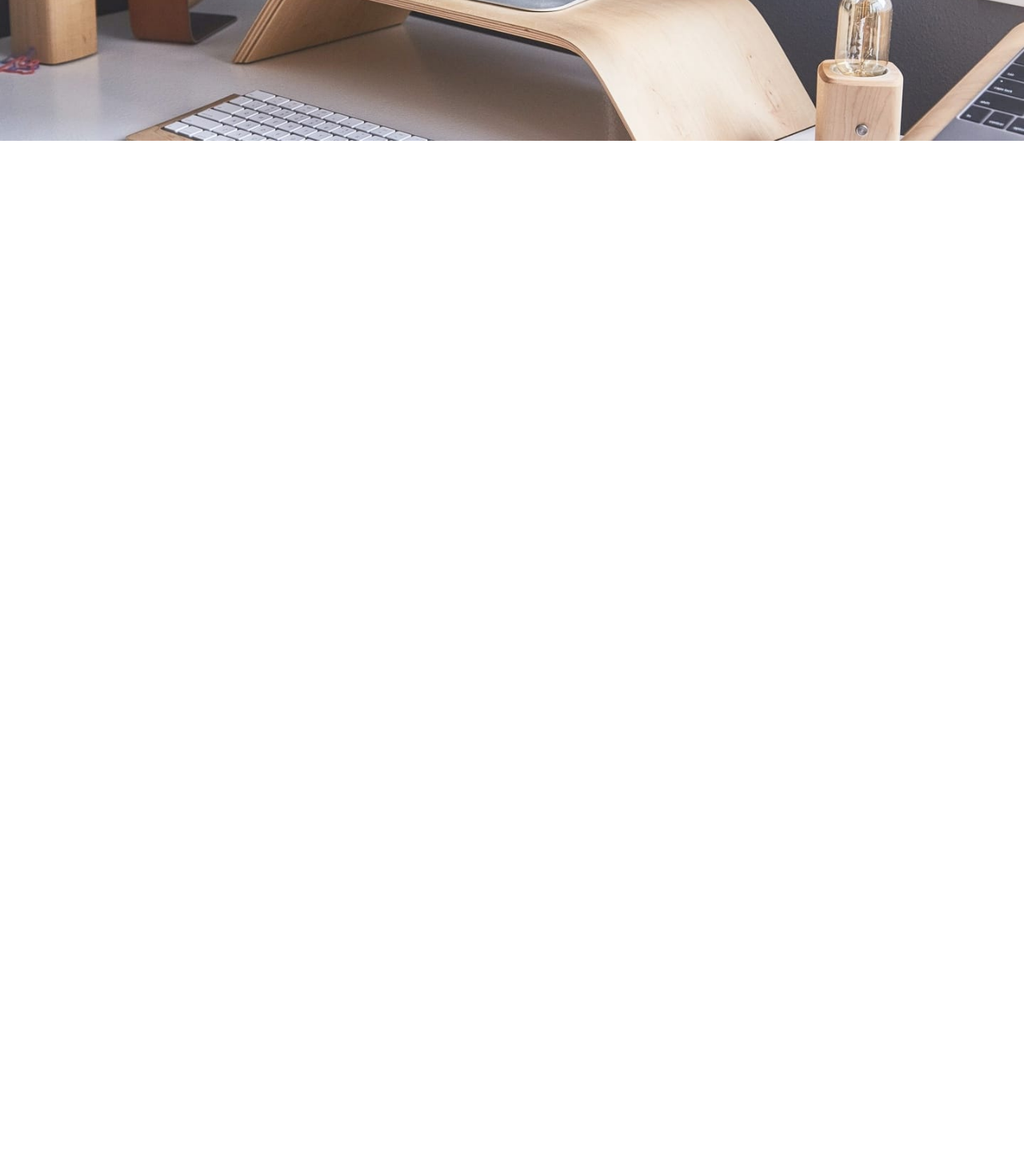
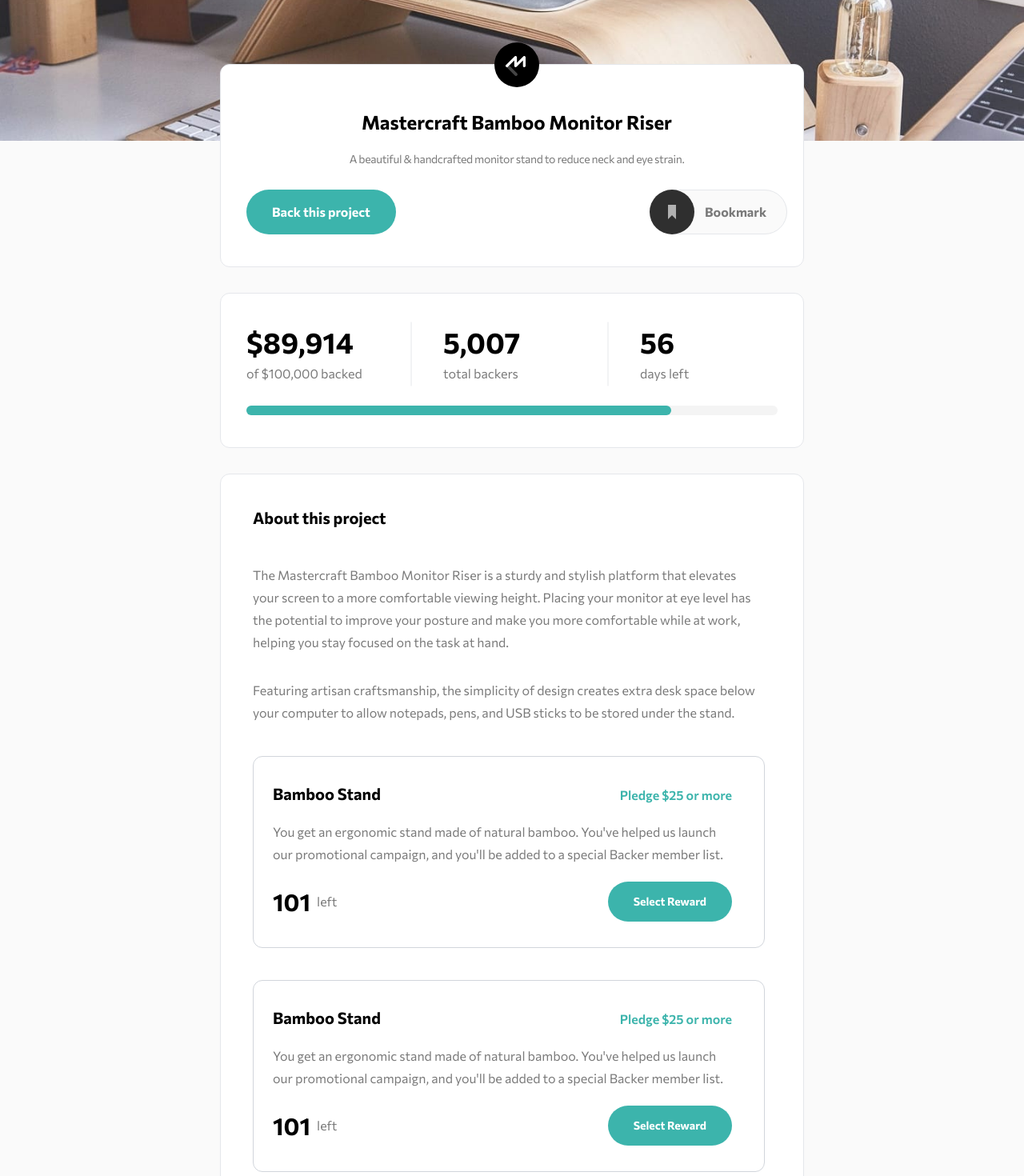
Before and after one commit to Xaxnxdxrxexax/crowdfunding_product_page, a Next.js app: page / in a window 1280 px wide. Shown: the part 180-1650 px from the top of the page at 80% size. Before the commit the page ends 800 px from the top, so only its background shows below. Built offline with nearby package versions, Linux system fonts and the light colour scheme.

Commit message:
initial style done, add logic

```diff
--- a/package.json
+++ b/package.json
@@ -13,6 +13,7 @@
     "next": "^13.5.4",
     "react": "18.2.0",
     "react-dom": "18.2.0",
+    "react-hook-form": "^7.47.0",
     "zod": "^3.22.4"
   },
   "devDependencies": {
--- a/src/app/page.tsx
+++ b/src/app/page.tsx
@@ -5,7 +5,7 @@ import { useState } from "react";
 export default function HomePage() {
   const [isHamburgerOpen, setIsHamburgerOpen] = useState(false);
   return (
-    <main className="">
+    <main className="overflow-hidden bg-[#FAFAFA] pb-5">
       <header className="relative flex items-center">
         <picture className="">
           <source
@@ -20,10 +20,11 @@ export default function HomePage() {
             className="w-full"
           />
         </picture>
+        {/* black overlay */}
         <div
           className={`${
             isHamburgerOpen ? "block" : "hidden"
-          } fixed left-0 top-0 h-screen w-screen bg-gradient-to-b from-[rgba(0,0,0,0.35)] to-[rgba(0,0,0,0.05)]`}
+          } fixed left-0 top-0 z-10 h-screen w-screen bg-gradient-to-b from-[rgba(0,0,0,0.35)] to-[rgba(0,0,0,0.05)]`}
         ></div>
         <nav className="Fm:w-[78%] Fm:ml-40 Fm:mt-11 absolute left-0 top-0 mx-5 mt-8 flex w-[90%] items-center">
           <Image
@@ -31,7 +32,7 @@ export default function HomePage() {
             alt="logo"
             width="128"
             height="20"
-            className=""
+            className={isHamburgerOpen ? "z-10" : ""}
           />
           <Image
             src={
@@ -42,27 +43,159 @@ export default function HomePage() {
             alt="hamburger"
             width={isHamburgerOpen ? "14" : "16"}
             height="15"
-            className="Fm:invisible Fm:absolute Fm:top-0 z-10 ml-auto"
+            className="Fm:invisible Fm:absolute Fm:top-0 z-10 ml-auto mr-2"
             onClick={() => setIsHamburgerOpen(!isHamburgerOpen)}
           />
           {isHamburgerOpen && (
             <div className="absolute top-10 z-10 mx-auto w-full rounded-2xl bg-white">
-              <ul className="mx-auto flex w-[90%] flex-col items-start gap-10 p-6 px-2 text-lg">
+              <ul
+                className="flex flex-col items-start gap-8 pt-6
+               text-lg"
+              >
                 {["About", "Discover", "Get Started"].map((item) => (
-                  <li key={item} className="hover:cursor-pointer">
-                    {item}
-                  </li>
+                  <div key={item} className="w-full border-b-[1px]">
+                    <li className="ml-7 pb-5 font-semibold hover:cursor-pointer">
+                      {item}
+                    </li>
+                  </div>
                 ))}
               </ul>
             </div>
           )}
           <ul className="Fm:visible Fm:static invisible absolute ml-auto flex items-center gap-8 font-medium text-white">
             {["About", "Discover", "Get Started"].map((item) => (
-              <li key={item}>{item}</li>
+              <li key={item} className="hover:cursor-pointer">
+                {item}
+              </li>
             ))}
           </ul>
         </nav>
       </header>
+      <section className="Fm:max-w-[730px] Fm:-translate-y-24 mx-auto flex w-[90%] -translate-y-12 transform flex-col items-center rounded-xl border bg-white pb-10 pl-8 pr-5">
+        <Image
+          src={"/images/logo-mastercraft.svg"}
+          alt="logo mastercraft"
+          width="56"
+          height="56"
+          className="-translate-y-1/2 transform"
+        />
+        <h1 className="text-center text-2xl font-bold">
+          Mastercraft Bamboo Monitor Riser
+        </h1>
+        <h2 className="text-Fm-Dark-gray mt-5 text-center text-sm tracking-tight">
+          A beautiful & handcrafted monitor stand to reduce neck and eye strain.
+        </h2>
+        <div className="mt-7 flex w-full gap-3">
+          <button className="bg-Fm-Moderate-cyan hover:bg-Fm-Dark-cyan Fm:grow-0 grow rounded-full px-8 font-bold text-white hover:cursor-pointer">
+            Back this project
+          </button>
+          <div className="Fm:ml-auto flex hover:cursor-pointer hover:opacity-60">
+            <Image
+              src={"/images/icon-bookmark.svg"}
+              alt="bookmark"
+              width="56"
+              height="56"
+              className="Fm:translate-x-1/2 Fm:transform"
+            />
+            <p className="Fm:visible Fm:static text-Fm-Dark-gray invisible absolute left-0 top-0 flex w-36 items-center rounded-r-full border bg-[#FAFAFA] pl-10 font-bold">
+              Bookmark
+            </p>
+          </div>
+        </div>
+      </section>
+      <section className="Fm:max-w-[730px] Fm:-translate-y-24 Fm:flex-row Fm:flex-wrap mx-auto my-8 flex w-[90%] -translate-y-12 transform flex-col items-center rounded-xl border bg-white px-8 py-10 ">
+        <div className="Fm:w-1/4 Fm:text-left text-center">
+          <p className="text-Fm-Black text-4xl font-bold">$89,914</p>
+          <p className="text-Fm-Dark-gray mt-2">of $100,000 backed</p>
+        </div>
+        <div className="Fm:transform Fm:rotate-90 my-7 w-20 border-t-[1px]"></div>
+        <div className="Fm:w-1/4 Fm:text-left text-center">
+          <p className="text-Fm-Black text-4xl font-bold">5,007</p>
+          <p className="text-Fm-Dark-gray mt-2">total backers</p>
+        </div>
+        <div className="Fm:transform Fm:rotate-90 my-7 w-20 border-t-[1px]"></div>
+        <div className="Fm:w-1/4 Fm:text-left text-center">
+          <p className="text-Fm-Black text-4xl font-bold">56</p>
+          <p className="text-Fm-Dark-gray mt-2">days left</p>
+        </div>
+        <div className="mt-7 h-3 w-full rounded-full bg-[#f4f4f4]">
+          <div
+            className="bg-Fm-Moderate-cyan h-full rounded-full"
+            style={{ width: "80%" }}
+          ></div>
+        </div>
+      </section>
+      <section className="Fm:max-w-[730px] Fm:-translate-y-24 Fm:pl-10 Fm:pr-12 mx-auto flex w-[90%] -translate-y-12 transform flex-col items-center rounded-xl border bg-white pb-10 pl-5 pr-4 pt-10">
+        <h3 className="mb-5 w-full text-left text-xl font-bold">
+          About this project
+        </h3>
+        <p className="text-Fm-Dark-gray  Fm:text-base Fm:mt-6 Fm:leading-7 text-sm leading-6">
+          The Mastercraft Bamboo Monitor Riser is a sturdy and stylish platform
+          that elevates your screen to a more comfortable viewing height.
+          Placing your monitor at eye level has the potential to improve your
+          posture and make you more comfortable while at work, helping you stay
+          focused on the task at hand.
+        </p>
+        <p className="text-Fm-Dark-gray Fm:text-base Fm:mt-8 Fm:tracking-normal  Fm:leading-7 mr-2 mt-6 text-sm leading-6 tracking-tight">
+          Featuring artisan craftsmanship, the simplicity of design creates
+          extra desk space below your computer to allow notepads, pens, and USB
+          sticks to be stored under the stand.
+        </p>
+        <aside className="Fm:flex Fm:flex-wrap Fm:justify-around Fm:pr-10 Fm:py-8 Fm:items-center mt-10 w-full rounded-xl border border-gray-300 pl-6 pt-6">
+          <h4 className="Fm:text-xl text-sm font-bold">Bamboo Stand</h4>
+          <p className="text-Fm-Moderate-cyan Fm:ml-auto Fm:text-base Fm:mb-0 mb-6 mt-1 text-sm font-semibold">
+            Pledge $25 or more
+          </p>
+          <p className="text-Fm-Dark-gray Fm:text-base Fm:mr-0 Fm:my-5 Fm:leading-7 mr-3 text-sm leading-6">
+            You get an ergonomic stand made of natural bamboo. You&apos;ve
+            helped us launch our promotional campaign, and you&apos;ll be added
+            to a special Backer member list.
+          </p>
+          <p className="text-Fm-Dark-gray Fm:self-stretch Fm:my-0 mb-7 mt-5 flex items-center">
+            <span className="text-Fm-Black mr-2 text-3xl font-bold">101</span>{" "}
+            left
+          </p>
+          <button className="bg-Fm-Moderate-cyan Fm:ml-auto Fm:my-0 hover:bg-Fm-Dark-cyan mb-6 h-[50px] rounded-full px-8 text-sm font-bold text-white">
+            Select Reward
+          </button>
+        </aside>
+        <aside className="Fm:flex Fm:flex-wrap Fm:justify-around Fm:pr-10 Fm:py-8 Fm:items-center mt-10 w-full rounded-xl border border-gray-300 pl-6 pt-6">
+          <h4 className="Fm:text-xl text-sm font-bold">Bamboo Stand</h4>
+          <p className="text-Fm-Moderate-cyan Fm:ml-auto Fm:text-base Fm:mb-0 mb-6 mt-1 text-sm font-semibold">
+            Pledge $25 or more
+          </p>
+          <p className="text-Fm-Dark-gray Fm:text-base Fm:mr-0 Fm:my-5 Fm:leading-7 mr-3 text-sm leading-6">
+            You get an ergonomic stand made of natural bamboo. You&apos;ve
+            helped us launch our promotional campaign, and you&apos;ll be added
+            to a special Backer member list.
+          </p>
+          <p className="text-Fm-Dark-gray Fm:self-stretch Fm:my-0 mb-7 mt-5 flex items-center">
+            <span className="text-Fm-Black mr-2 text-3xl font-bold">101</span>{" "}
+            left
+          </p>
+          <button className="bg-Fm-Moderate-cyan Fm:ml-auto Fm:my-0 mb-6 h-[50px] rounded-full px-8 text-sm font-bold text-white">
+            Select Reward
+          </button>
+        </aside>
+        <aside className="Fm:flex Fm:flex-wrap Fm:justify-around Fm:pr-10 Fm:py-8 Fm:items-center mt-10 w-full rounded-xl border border-gray-300 pl-6 pt-6 opacity-40">
+          <h4 className="Fm:text-xl text-sm font-bold">Bamboo Stand</h4>
+          <p className="text-Fm-Moderate-cyan Fm:ml-auto Fm:text-base Fm:mb-0 mb-6 mt-1 text-sm font-semibold">
+            Pledge $25 or more
+          </p>
+          <p className="text-Fm-Dark-gray Fm:text-base Fm:mr-0 Fm:my-5 Fm:leading-7 mr-3 text-sm leading-6">
+            You get an ergonomic stand made of natural bamboo. You&apos;ve
+            helped us launch our promotional campaign, and you&apos;ll be added
+            to a special Backer member list.
+          </p>
+          <p className="text-Fm-Dark-gray Fm:self-stretch Fm:my-0 mb-7 mt-5 flex items-center">
+            <span className="text-Fm-Black mr-2 text-3xl font-bold">101</span>{" "}
+            left
+          </p>
+          <button className="bg-Fm-Moderate-cyan Fm:ml-auto Fm:my-0 mb-6 h-[50px] rounded-full px-8 text-sm font-bold text-white">
+            Select Reward
+          </button>
+        </aside>
+      </section>
     </main>
   );
 }
```
Also changed, not shown: 1 other file (tests, documents, lock files or other folders).
